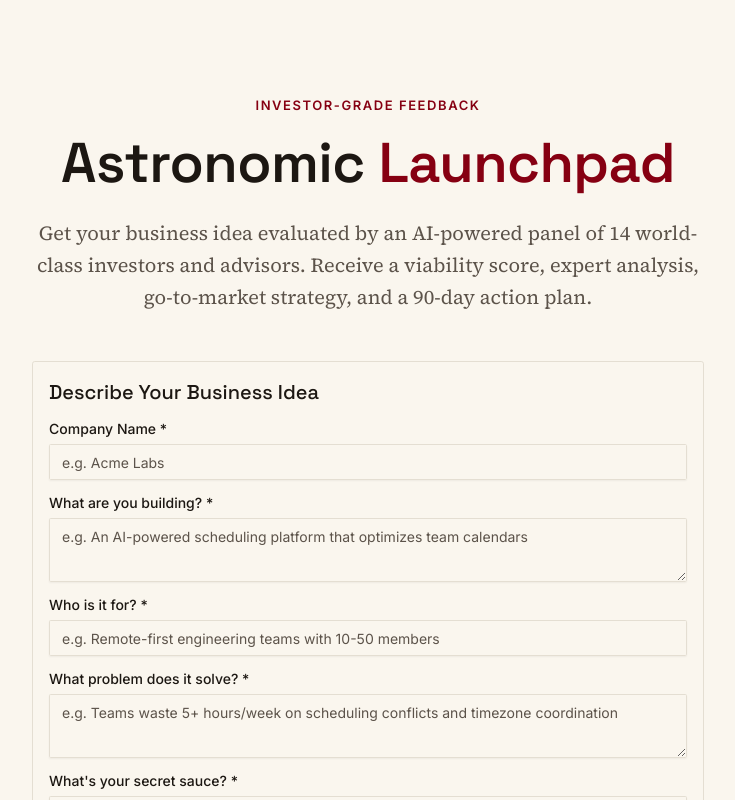
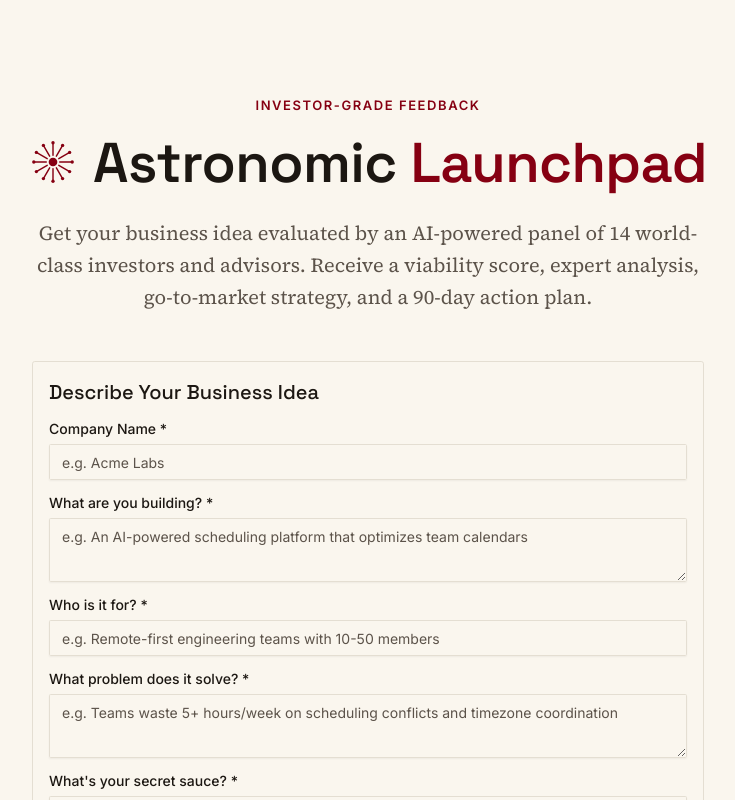
Before and after one commit to AdamAcheson/Business-Idea, a Next.js app: page / in a window 1280 px wide. Shown: the top 800 px of the page, without its empty margins (272-1007 px from the left). Built offline with nearby package versions, Linux system fonts and the light colour scheme.

Commit message:
Update page.tsx

```diff
--- a/src/app/page.tsx
+++ b/src/app/page.tsx
@@ -6,6 +6,7 @@
 import { LoadingState } from "@/components/loading-state";
 import { Alert, AlertDescription } from "@/components/ui/alert";
 import { Button } from "@/components/ui/button";
+import { LogoMark } from "@/components/logo-mark";
 import { AlertCircle, ArrowLeft } from "lucide-react";
 import type { IdeaFormData, EvaluationResponse, EvaluationState } from "@/lib/types";
 
@@ -52,9 +53,12 @@
       {/* Hero */}
       <section className="pt-24 pb-12 px-6 md:px-24 text-center">
         <p className="text-eyebrow mb-4">Investor-Grade Feedback</p>
-        <h1 className="font-display font-semibold text-[40px] leading-[1.1] tracking-[-0.01em] md:text-[56px]">
-          Astronomic <span className="text-primary">Launchpad</span>
-        </h1>
+        <div className="flex items-center justify-center gap-3 md:gap-4">
+          <LogoMark className="h-9 w-9 md:h-12 md:w-12 text-primary shrink-0" />
+          <h1 className="font-display font-semibold text-[40px] leading-[1.1] tracking-[-0.01em] md:text-[56px]">
+            Astronomic <span className="text-primary">Launchpad</span>
+          </h1>
+        </div>
         <p className="font-serif mt-6 text-lg md:text-xl text-muted-foreground max-w-2xl mx-auto leading-[1.6]">
           Get your business idea evaluated by an AI-powered panel of 14
           world-class investors and advisors. Receive a viability score, expert
```
